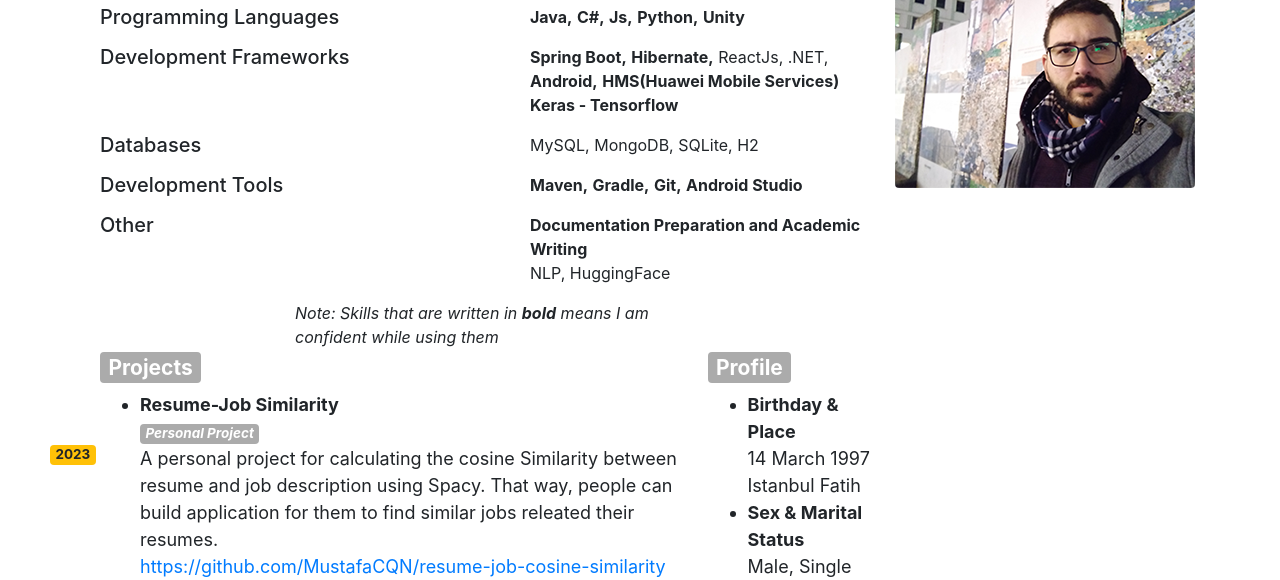
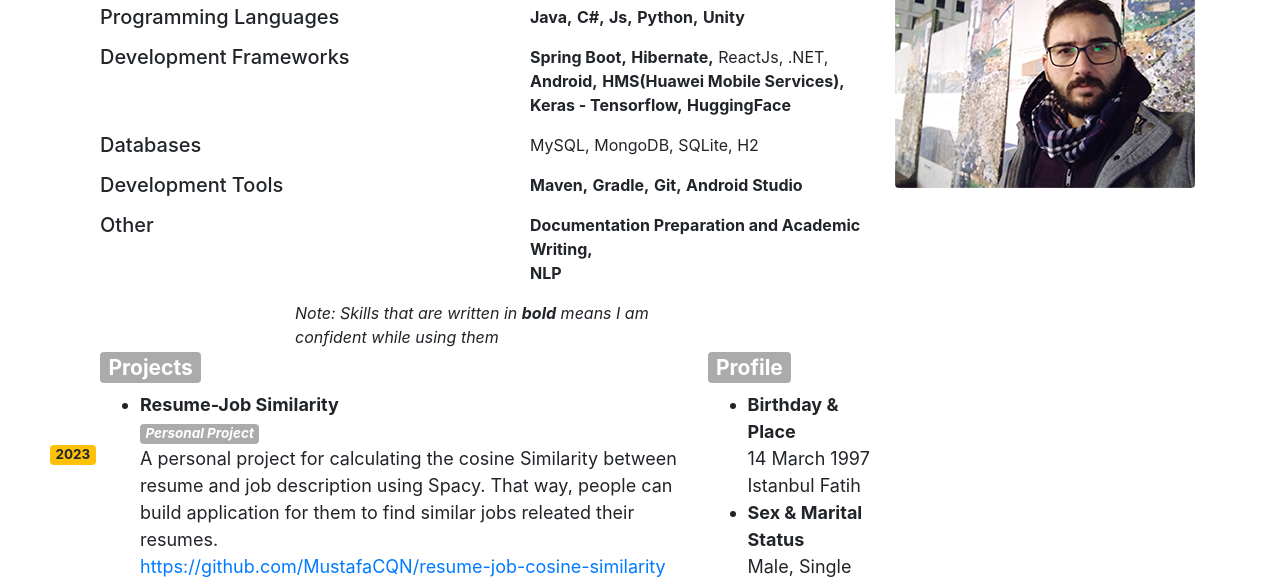
Before and after one commit to MustafaCQN/Protfolio, a website: page index.html in a window 1280 px wide. Shown: the part 176-756 px from the top of the page. Drawn offline with nearby package versions, Linux system fonts and the light colour scheme.

Commit message:
Update index.html
updates about frameworks

```diff
--- a/index.html
+++ b/index.html
@@ -148,9 +148,11 @@
                                         </li>
                                         <li class="bold">Android,
                                         </li>
-                                        <li class="bold">HMS(Huawei Mobile Services)
+                                        <li class="bold">HMS(Huawei Mobile Services),
                                         </li>
-                                        <li class="bold">Keras - Tensorflow
+                                        <li class="bold">Keras - Tensorflow,
+                                        </li>
+                                        <li class="bold">HuggingFace
                                         </li>
                                     </ul>
                                 </div>
@@ -185,14 +187,9 @@
                                 <div class="skill-category">
                                     <h5 class="skill-category-title">Other</h5>
                                     <ul id="skill-table" style="list-style-type: none;">
-                                        <li class="bold">
-                                            Documentation Preparation and Academic Writing
+                                        <li class="bold">Documentation Preparation and Academic Writing,
                                         </li>
-                                        <li>
-                                            NLP,
-                                        </li>
-                                        <li>
-                                            HuggingFace
+                                        <li class="bold">NLP
                                         </li>
                                     </ul>
                                 </div>
```
